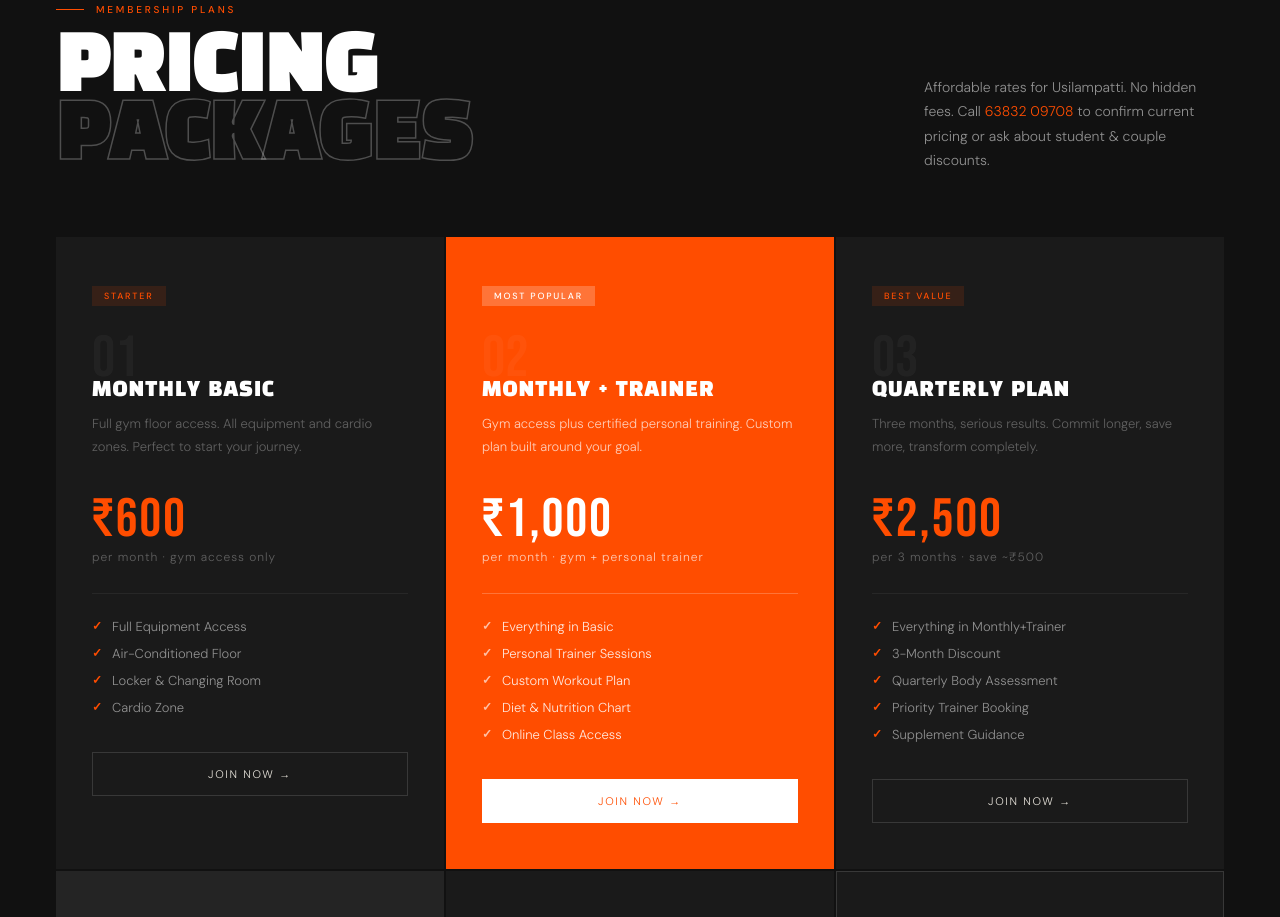
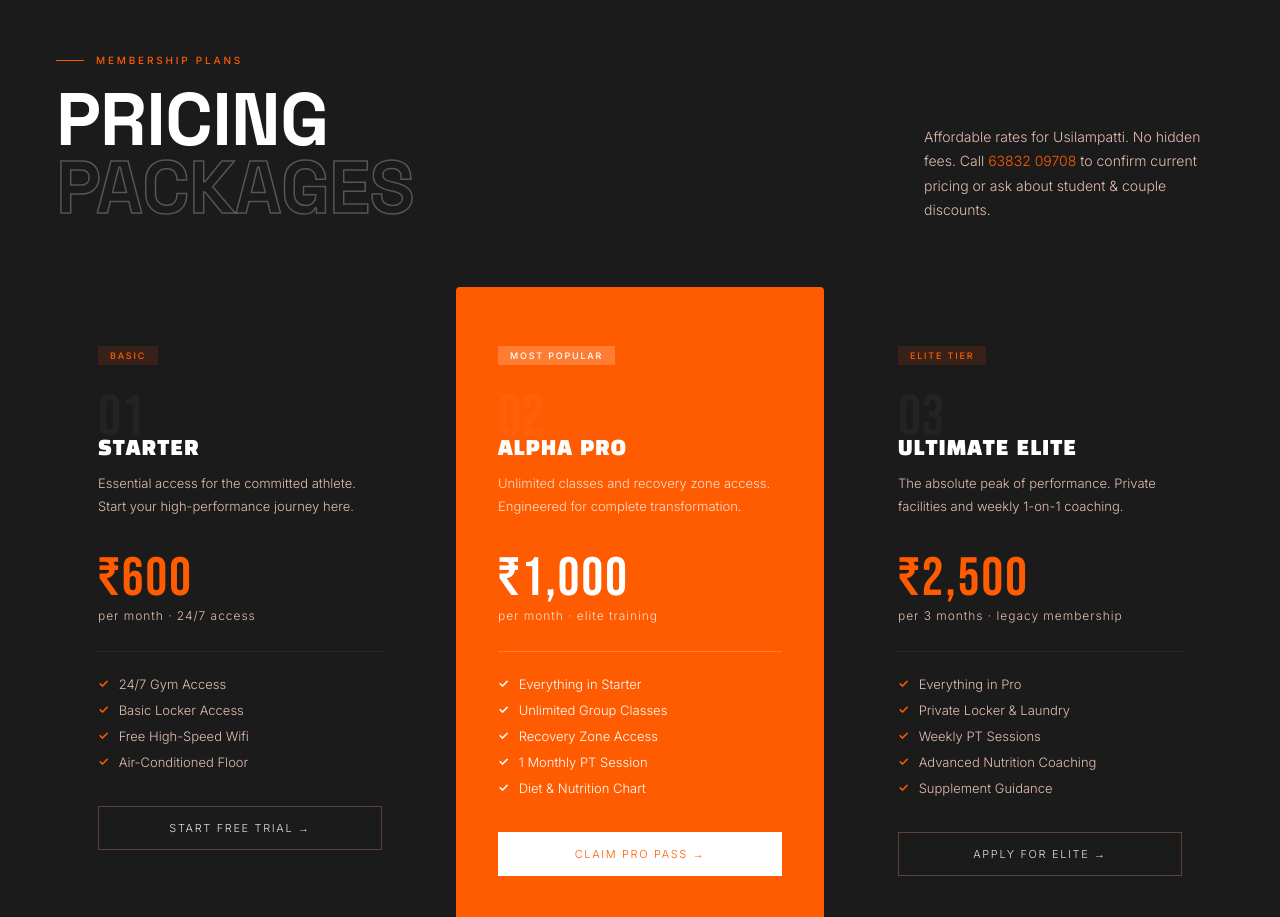
Before and after one commit to ubaith444/alpha-x-gym-ui, a plain HTML site: page index.html in a window 1280 px wide. Shown: the part 1223-2140 px from the top of the page. Drawn offline with Linux system fonts and the light colour scheme.

Commit message:
Initial commit: gym website landing page

```diff
--- a/index.html
+++ b/index.html
@@ -114,56 +114,56 @@
   <div class="pgrid">
 
     <div class="plan rev d1">
-      <div class="pbadge">Starter</div>
+      <div class="pbadge">Basic</div>
       <div class="pnum">01</div>
-      <div class="pname">Monthly Basic</div>
-      <p class="pdesc">Full gym floor access. All equipment and cardio zones. Perfect to start your journey.</p>
+      <div class="pname">STARTER</div>
+      <p class="pdesc">Essential access for the committed athlete. Start your high-performance journey here.</p>
       <div class="pprice">₹600</div>
-      <div class="pperiod">per month · gym access only</div>
+      <div class="pperiod">per month · 24/7 access</div>
       <div class="pdiv"></div>
       <ul class="pfeat">
-        <li>Full Equipment Access</li>
+        <li>24/7 Gym Access</li>
+        <li>Basic Locker Access</li>
+        <li>Free High-Speed Wifi</li>
         <li>Air-Conditioned Floor</li>
-        <li>Locker &amp; Changing Room</li>
-        <li>Cardio Zone</li>
       </ul>
-      <a href="#contact" class="pcta">Join Now →</a>
+      <a href="registration.html" class="pcta">Start Free Trial →</a>
     </div>
 
     <div class="plan hl rev d2">
       <div class="pbadge">Most Popular</div>
       <div class="pnum">02</div>
-      <div class="pname">Monthly + Trainer</div>
-      <p class="pdesc">Gym access plus certified personal training. Custom plan built around your goal.</p>
+      <div class="pname">Alpha Pro</div>
+      <p class="pdesc">Unlimited classes and recovery zone access. Engineered for complete transformation.</p>
       <div class="pprice">₹1,000</div>
-      <div class="pperiod">per month · gym + personal trainer</div>
+      <div class="pperiod">per month · elite training</div>
       <div class="pdiv"></div>
       <ul class="pfeat">
-        <li>Everything in Basic</li>
-        <li>Personal Trainer Sessions</li>
-        <li>Custom Workout Plan</li>
+        <li>Everything in Starter</li>
+        <li>Unlimited Group Classes</li>
+        <li>Recovery Zone Access</li>
+        <li>1 Monthly PT Session</li>
         <li>Diet &amp; Nutrition Chart</li>
-        <li>Online Class Access</li>
       </ul>
-      <a href="#contact" class="pcta">Join Now →</a>
+      <a href="registration.html" class="pcta">Claim Pro Pass →</a>
     </div>
 
     <div class="plan rev d3">
-      <div class="pbadge">Best Value</div>
+      <div class="pbadge">Elite Tier</div>
       <div class="pnum">03</div>
-      <div class="pname">Quarterly Plan</div>
-      <p class="pdesc">Three months, serious results. Commit longer, save more, transform completely.</p>
+      <div class="pname">Ultimate Elite</div>
+      <p class="pdesc">The absolute peak of performance. Private facilities and weekly 1-on-1 coaching.</p>
       <div class="pprice">₹2,500</div>
-      <div class="pperiod">per 3 months · save ~₹500</div>
+      <div class="pperiod">per 3 months · legacy membership</div>
       <div class="pdiv"></div>
       <ul class="pfeat">
-        <li>Everything in Monthly+Trainer</li>
-        <li>3-Month Discount</li>
-        <li>Quarterly Body Assessment</li>
-        <li>Priority Trainer Booking</li>
+        <li>Everything in Pro</li>
+        <li>Private Locker &amp; Laundry</li>
+        <li>Weekly PT Sessions</li>
+        <li>Advanced Nutrition Coaching</li>
         <li>Supplement Guidance</li>
       </ul>
-      <a href="#contact" class="pcta">Join Now →</a>
+      <a href="registration.html" class="pcta">Apply for Elite →</a>
     </div>
 
     <div class="plan rev d1" style="background:var(--iron);">
--- a/premium.css
+++ b/premium.css
@@ -3,31 +3,47 @@
    Apply after base styles. Overrides only what needs upgrading.
    ============================================================ */
 
-@import url('https://fonts.googleapis.com/css2?family=Black+Han+Sans&family=Bebas+Neue&family=DM+Sans:ital,opsz,wght@0,9..40,300;0,9..40,400;0,9..40,500;1,9..40,300&display=swap');
+@import url('https://fonts.googleapis.com/css2?family=Space+Grotesk:wght@300;400;500;600;700&family=Inter:wght@300;400;500;600&display=swap');
 
 /* ─── DESIGN TOKENS ─── */
 :root {
-  --black:   #0a0a0a;
-  --char:    #111111;
-  --dark:    #1a1a1a;
-  --iron:    #242424;
-  --mid:     #383838;
-  --muted:   #606060;
-  --smoke:   #909090;
-  --light:   #e8e4dc;
-  --orange:  #ff4d00;
-  --orange2: #cc3d00;
+  --background: #131313;
+  --surface:    #131313;
+  --surface-low: #1c1b1b;
+  --surface-high: #2a2a2a;
+  --surface-highest: #353535;
+  --outline:    #5b4137;
+  --primary:    #ff5b00;
+  --primary-dim: #802a00;
+  --on-primary: #ffffff;
+  --text-main:  #e5e2e1;
+  --text-muted: #e4beb1;
+  --white:      #ffffff;
+  --black:      #0e0e0e;
+}
+
+/* Backwards compatibility / legacy tokens mapping */
+:root {
+  --black: var(--black);
+  --char:  var(--surface-low);
+  --dark:  var(--surface-high);
+  --iron:  #242424;
+  --mid:   var(--outline);
+  --muted: var(--text-muted);
+  --smoke: var(--text-muted);
+  --light: var(--text-main);
+  --orange: var(--primary);
+  --orange2: var(--primary-dim);
   --gold:    #c9a84c;
-  --white:   #ffffff;
 }
 
 /* ─── BASE ─── */
 *, *::before, *::after { box-sizing: border-box; margin: 0; padding: 0; }
 html  { scroll-behavior: smooth; }
 body  {
-  background: var(--black);
-  color: var(--light);
-  font-family: 'DM Sans', sans-serif;
+  background: var(--background);
+  color: var(--text-main);
+  font-family: 'Inter', sans-serif;
   font-weight: 300;
   overflow-x: hidden;
   cursor: none;
@@ -60,9 +76,9 @@ nav {
 }
 nav.scrolled { padding: 14px 56px; background: rgba(10,10,10,.97); border-bottom-color: rgba(255,77,0,.15); }
 .logo { text-decoration: none; display: flex; flex-direction: column; line-height: 1; }
-.logo-top { font-family: 'Bebas Neue', sans-serif; font-size: 26px; letter-spacing: .22em; color: var(--white); }
-.logo-top span { color: var(--orange); }
-.logo-sub { font-size: 9px; letter-spacing: .3em; text-transform: uppercase; color: var(--muted); margin-top: 2px; }
+.logo-top { font-family: 'Space Grotesk', sans-serif; font-weight: 700; font-size: 26px; letter-spacing: .05em; color: var(--white); }
+.logo-top span { color: var(--primary); }
+.logo-sub { font-family: 'Inter', sans-serif; font-size: 9px; letter-spacing: .3em; text-transform: uppercase; color: var(--text-muted); margin-top: 2px; }
 .nav-links { display: flex; gap: 36px; list-style: none; align-items: center; }
 .nav-links a {
   text-decoration: none; color: var(--smoke);
@@ -143,14 +159,16 @@ nav.scrolled { padding: 14px 56px; background: rgba(10,10,10,.97); border-bottom
 .eyebrow span { font-size: 12px; letter-spacing: .22em; text-transform: uppercase; color: var(--orange); font-weight: 500; }
 .eyebrow-sep { color: rgba(255,77,0,.45); margin: 0 2px; }
 h1 {
-  font-family: 'Black Han Sans', sans-serif;
+  font-family: 'Space Grotesk', sans-serif;
+  font-weight: 700;
   font-size: clamp(54px, 8.5vw, 122px);
   line-height: .88; text-transform: uppercase; color: var(--white);
   animation: fadeUp .9s .35s both;
   text-shadow: 0 2px 40px rgba(0,0,0,.6);
+  letter-spacing: -0.02em;
 }
-h1 .stroke { -webkit-text-stroke: 2px rgba(255,255,255,.22); color: transparent; }
-h1 .acc { color: var(--orange); text-shadow: 0 0 60px rgba(255,77,0,.35); }
+h1 .stroke { -webkit-text-stroke: 1.5px rgba(255,255,255,.22); color: transparent; }
+h1 .acc { color: var(--primary); text-shadow: 0 0 60px rgba(255,123,0,.35); }
 .hero-tagline {
   margin-top: 28px; font-size: 15px; line-height: 1.8;
   color: var(--smoke); max-width: 440px; font-style: italic;
@@ -177,12 +195,13 @@ h1 .acc { color: var(--orange); text-shadow: 0 0 60px rgba(255,77,0,.35); }
 /* Primary button — shimmer slide */
 .btn {
   display: inline-flex; align-items: center; gap: 10px;
-  background: var(--orange); color: var(--white);
-  text-decoration: none; font-size: 12px; font-weight: 500;
+  background: var(--primary); color: var(--white);
+  text-decoration: none; font-size: 12px; font-weight: 600;
   letter-spacing: .15em; text-transform: uppercase;
-  padding: 16px 38px; position: relative; overflow: hidden;
+  padding: 18px 42px; position: relative; overflow: hidden;
   border: none; cursor: none; transition: color .25s, box-shadow .3s;
-  box-shadow: 0 0 0 0 rgba(255,77,0,0);
+  border-radius: 2px;
+  box-shadow: 0 0 0 0 rgba(255,123,0,0);
 }
 .btn::after {
   content: ''; position: absolute; inset: 0;
@@ -227,15 +246,16 @@ h1 .acc { color: var(--orange); text-shadow: 0 0 60px rgba(255,77,0,.35); }
 .td  { color: rgba(255,255,255,.32); }
 
 /* ─── SHARED SECTION ─── */
-section { padding: 110px 56px; }
+section { padding: 8rem 56px; }
 .sl { display: flex; align-items: center; gap: 12px; margin-bottom: 20px; }
 .sl-line { width: 28px; height: 1px; background: var(--orange); }
 .sl span { font-size: 10px; letter-spacing: .28em; text-transform: uppercase; color: var(--orange); font-weight: 500; }
 .st {
-  font-family: 'Black Han Sans', sans-serif;
+  font-family: 'Space Grotesk', sans-serif;
+  font-weight: 700;
   font-size: clamp(38px, 5.8vw, 76px);
   line-height: .92; text-transform: uppercase; color: var(--white);
-  letter-spacing: .01em;
+  letter-spacing: -0.01em;
 }
 .st .s { -webkit-text-stroke: 1.5px rgba(255,255,255,.26); color: transparent; }
 
@@ -244,12 +264,13 @@ section { padding: 110px 56px; }
 .ph { display: flex; justify-content: space-between; align-items: flex-end; margin-bottom: 64px; }
 .pnote { max-width: 300px; font-size: 14px; color: var(--smoke); line-height: 1.75; }
 .pnote a { color: var(--orange); text-decoration: none; }
-.pgrid { display: grid; grid-template-columns: repeat(3, 1fr); gap: 2px; }
+.pgrid { display: grid; grid-template-columns: repeat(3, 1fr); gap: 32px; }
 .plan {
-  background: var(--dark); padding: 46px 36px;
+  background: var(--surface-low); padding: 56px 42px;
   position: relative; overflow: hidden;
   transition: background .3s, transform .25s;
   cursor: none;
+  border-radius: 4px;
 }
 .plan::before {
   content: ''; position: absolute; top: 0; left: 0; right: 0; height: 2px;
@@ -260,14 +281,14 @@ section { padding: 110px 56px; }
 .plan:hover { background: var(--iron); transform: translateY(-3px); }
 
 /* Highlighted plan */
-.plan.hl { background: var(--orange); transform: none !important; }
+.plan.hl { background: var(--primary); transform: none !important; }
 .plan.hl .pname, .plan.hl .pprice { color: var(--white); }
-.plan.hl .pdesc, .plan.hl .pperiod { color: rgba(255,255,255,.72); }
-.plan.hl .pfeat li { color: rgba(255,255,255,.88); }
-.plan.hl .pfeat li::before { color: rgba(255,255,255,.65); }
-.plan.hl .pbadge { background: rgba(255,255,255,.22); color: var(--white); }
+.plan.hl .pdesc, .plan.hl .pperiod { color: rgba(255,255,255,.8); }
+.plan.hl .pfeat li { color: var(--white); }
+.plan.hl .pfeat li::before { color: var(--white); }
+.plan.hl .pbadge { background: rgba(255,255,255,.2); color: var(--white); }
 .plan.hl::before { display: none; }
-.plan.hl .pdiv { background: rgba(255,255,255,.22); }
+.plan.hl .pdiv { background: rgba(255,255,255,.2); }
 
 .pbadge {
   display: inline-block; font-size: 9px; letter-spacing: .2em;
@@ -307,12 +328,13 @@ section { padding: 110px 56px; }
 #services { background: var(--black); }
 .si { display: flex; justify-content: space-between; align-items: flex-end; margin-bottom: 64px; }
 .sblurb { max-width: 340px; font-size: 15px; color: var(--smoke); line-height: 1.8; }
-.sgrid { display: grid; grid-template-columns: repeat(3, 1fr); gap: 2px; }
+.sgrid { display: grid; grid-template-columns: repeat(3, 1fr); gap: 32px; }
 .srv {
-  background: var(--dark); padding: 46px 36px;
+  background: var(--surface-low); padding: 56px 42px;
   position: relative; overflow: hidden;
   transition: background .3s, transform .25s;
   cursor: none;
+  border-radius: 4px;
 }
 .srv::after {
   content: ''; position: absolute; bottom: 0; left: 0;
@@ -330,7 +352,7 @@ section { padding: 110px 56px; }
 
 /* ─── TESTIMONIALS ─── */
 #testimonials { background: var(--char); }
-.tgrid { display: grid; grid-template-columns: 1.4fr 1fr 1fr; gap: 2px; margin-top: 64px; }
+.tgrid { display: grid; grid-template-columns: 1.4fr 1fr 1fr; gap: 32px; margin-top: 64px; }
 .tcard {
   background: var(--dark); padding: 46px 36px;
   transition: transform .25s, background .25s;
```
Also changed, not shown: registration.html (added, +101 -0 lines).
